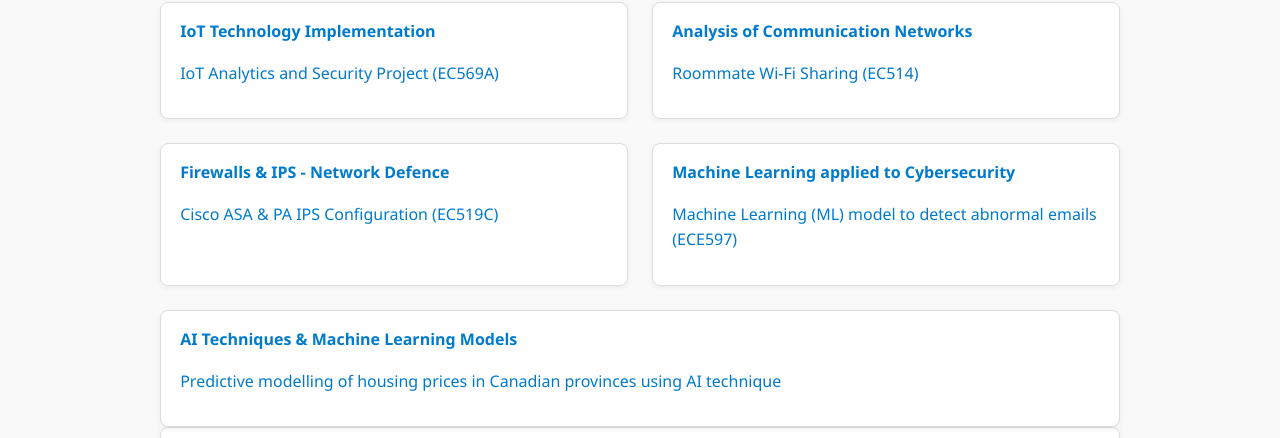
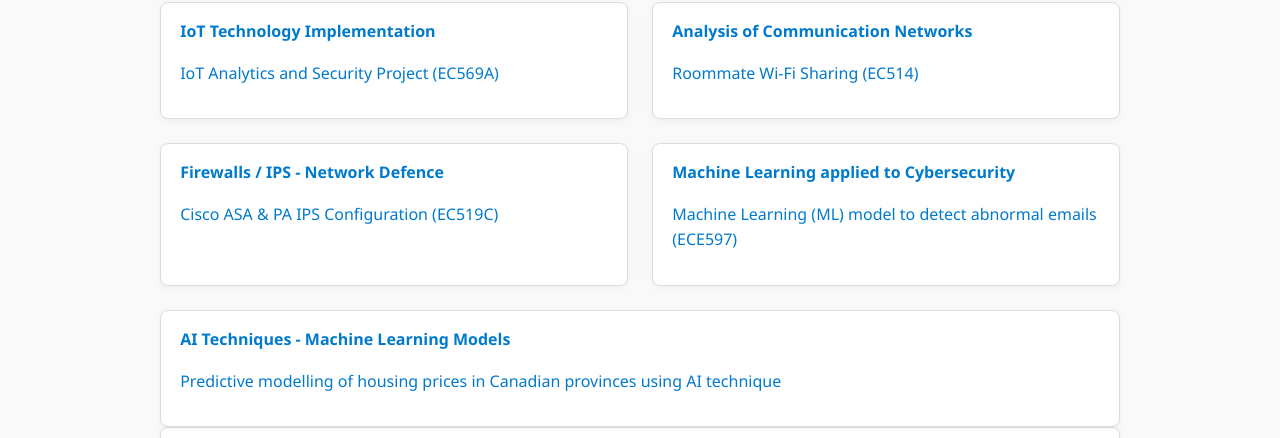
Before and after one commit to GabrielNetSec/GabrielNetSec.github.io, a Jekyll site: the page index.html, which Jekyll copies as it is, in a window 1280 px wide and 900 px high, scrolled down 1546 px. Shown: the part 99-537 px from the top of the window. Built offline with Jekyll 4.4.1, drawn with Linux system fonts in a browser that asks for light colours.

Commit message:
Update index.html

```diff
--- a/index.html
+++ b/index.html
@@ -92,7 +92,7 @@
       <p><a href="https://github.com/GabrielNetSec/MTIS-Project-Courses-at-UVic" target="_blank">Roommate Wi-Fi Sharing (EC514)</a></p>
     </div>
     <div class="project-card">
-      <h4>Firewalls & IPS - Network Defence</h4>
+      <h4>Firewalls / IPS - Network Defence</h4>
       <p><a href="https://github.com/GabrielNetSec/MTIS-Project-Courses-at-UVic" target="_blank">Cisco ASA & PA IPS Configuration (EC519C)</a></p>
     </div>
 
@@ -102,7 +102,7 @@
     </div>
 
    <div class="project-card">
-      <h4>AI Techniques & Machine Learning Models</h4>
+      <h4>AI Techniques - Machine Learning Models</h4>
       <p><a href="https://github.com/GabrielNetSec/ai-ca-housing-price-prediction-ece569a" target="_blank">Predictive modelling of housing prices in Canadian provinces using AI technique</a></p>
     </div>
   </div>
@@ -170,7 +170,7 @@
       <h3>Cloud</h3>
       <span class="badge orange">Amazon AWS</span>
       <span class="badge gray">VMware</span>
-      <span class="badge gray">Hyper V</span>
+      <span class="badge gray">Hyper-V</span>
       <span class="badge gray">Azure</span>
     </div>
 
```
